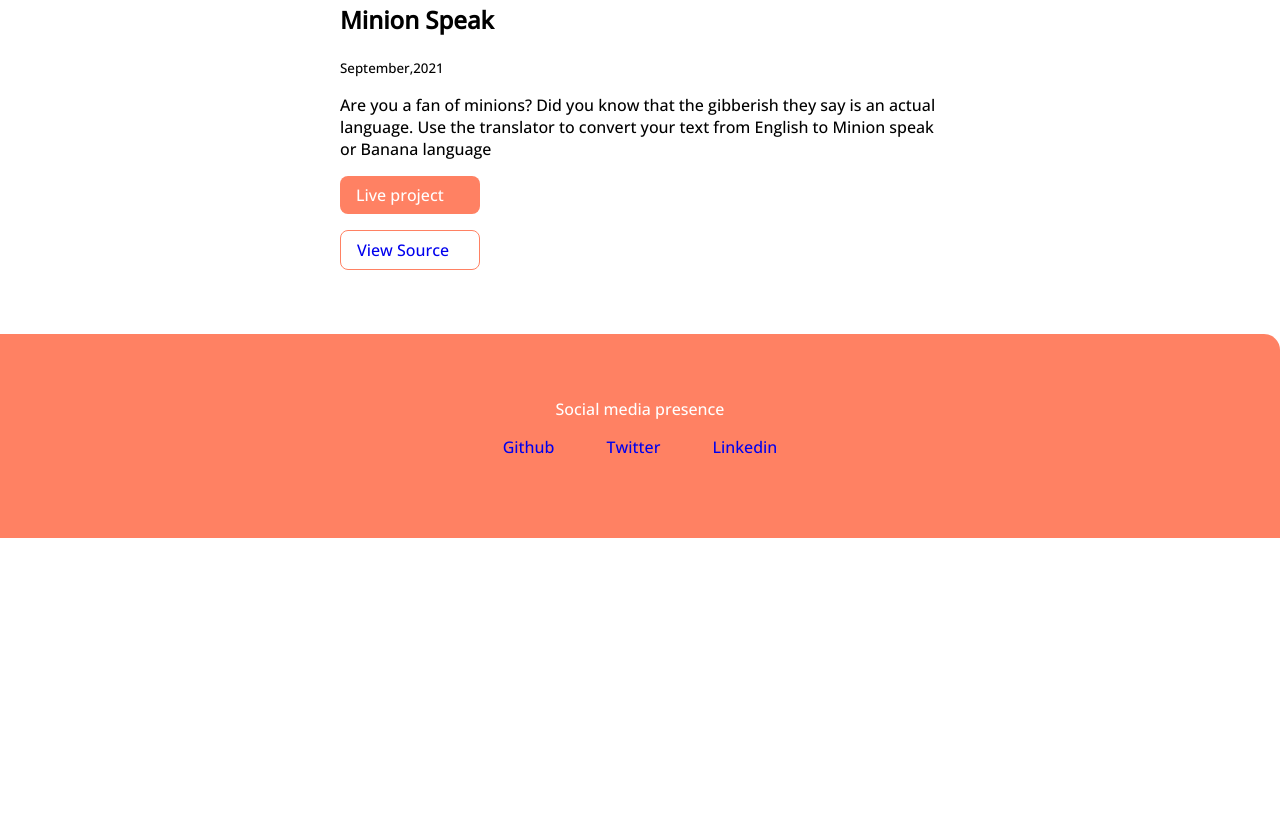
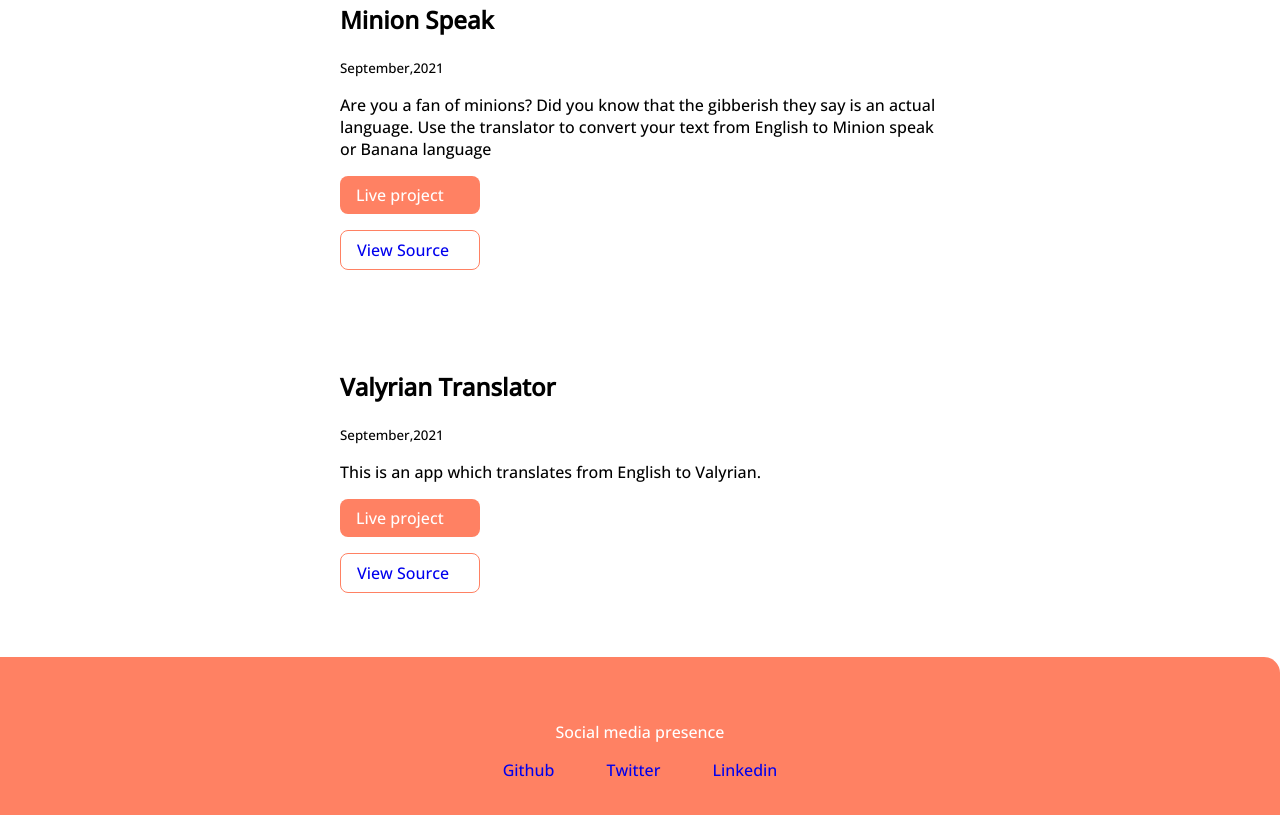
Before and after one commit to anupam39/neog-camp-lesson-3-live, a plain HTML site: page projects.html in a window 1280 px wide. Shown: the part 1038-1853 px from the top of the page. Before the commit the page ends 1576 px from the top, so only its background shows below. Drawn offline with nearby package versions, Linux system fonts and the light colour scheme.

Commit message:
valyrian translator added

```diff
--- a/projects.html
+++ b/projects.html
@@ -50,6 +50,15 @@
                 <a class="link link-secondary" href="https://github.com/anupam39/neog-camp-lesson-3-live">View Source</a>
             </article>
         </li>
+        <li>
+            <article class="showcase-list container container-center">
+                <h1>Valyrian Translator</h1>
+                <small>September,2021</small>
+                <p>This is an app which translates from English to Valyrian.</p>
+                <a class="link link-primary" href="https://valyriantranslate.netlify.app/">Live project</a>
+                <a class="link link-secondary" href="https://github.com/anupam39/Valyrian-translator-app">View Source</a>
+            </article>
+        </li>
     </ul>
 
     <footer class="footer">
```
